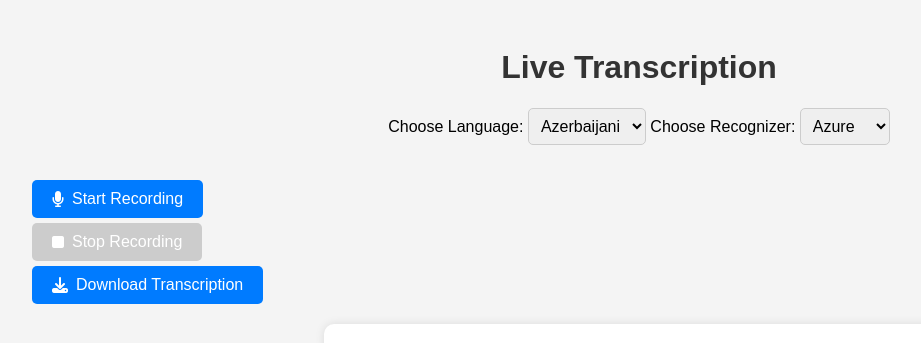
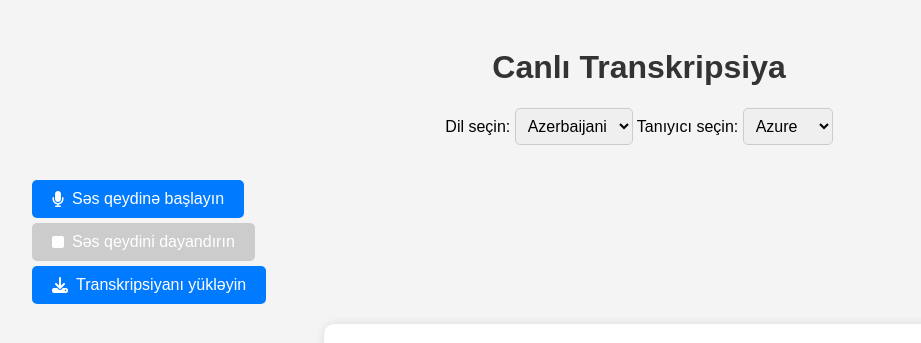
Before and after one commit to Ayka11/sufi, a Flask app: page / in a window 1280 px wide. Shown: the top 343 px of the page, without its empty margins (1-922 px from the left). Run offline with Flask 3, Linux system fonts and the light colour scheme.

Commit message:
Update index.html

```diff
--- a/templates/index.html
+++ b/templates/index.html
@@ -64,17 +64,17 @@
     </style>
   </head>
   <body>
-    <h1>Live Transcription</h1>
+    <h1>Canlı Transkripsiya</h1>
 
     <!-- Language Selection Dropdown -->
-    <label for="languageSelect">Choose Language:</label>
+    <label for="languageSelect">Dil seçin:</label>
     <select id="languageSelect">
       <option value="az-AZ">Azerbaijani</option>
       <option value="en-US">English</option>
     </select>
 
     <!-- Recognizer Model Selection Dropdown -->
-    <label for="recognizerSelect">Choose Recognizer:</label>
+    <label for="recognizerSelect">Tanıyıcı seçin:</label>
     <select id="recognizerSelect">
       <option value="azure">Azure</option>
       <option value="google">Google</option>
@@ -82,13 +82,13 @@
 
     <div class="buttons">
       <button id="startRecording">
-        <i class="fas fa-microphone"></i> Start Recording
+        <i class="fas fa-microphone"></i> Səs qeydinə başlayın
       </button>
       <button id="stopRecording" disabled>
-        <i class="fas fa-stop"></i> Stop Recording
+        <i class="fas fa-stop"></i> Səs qeydini dayandırın
       </button>
       <button id="downloadTranscription">
-        <i class="fas fa-download"></i> Download Transcription
+        <i class="fas fa-download"></i> Transkripsiyanı yükləyin
       </button>
     </div>
     <div class="transcription-container" id="transcriptionList"></div>
```
